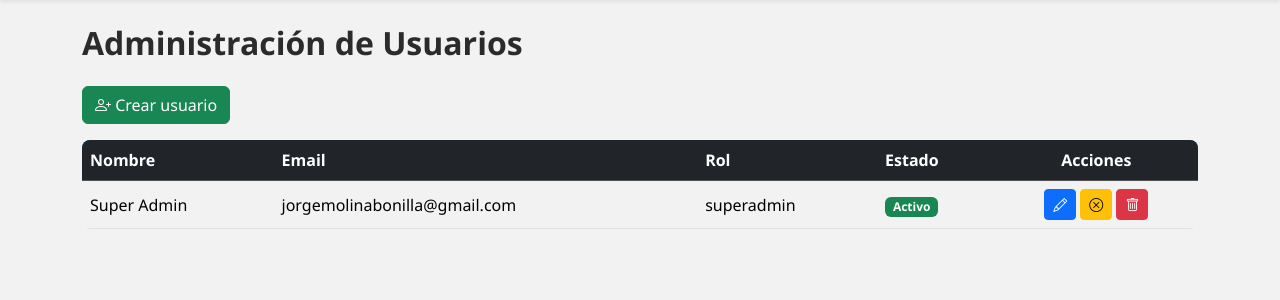
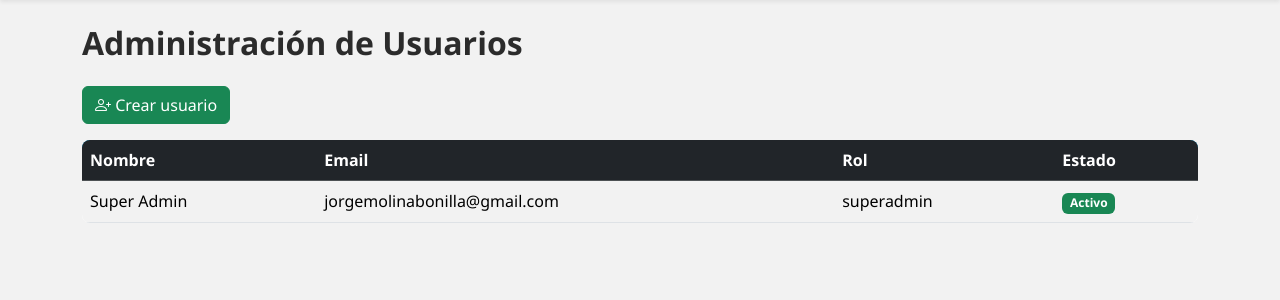
Before and after one commit to luismolinaboni22-art/control_acceso_k9, a Flask app: template templates/admin_users.html in a window 1280 px wide. Shown: the part 75-375 px from the top of the page. Run offline with Flask 3, Linux system fonts and the light colour scheme; the template is opened without the code that fills it: values that come from a table or form of the project are taken from there, others are empty.

Commit message:
Update admin_users.html

```diff
--- a/templates/admin_users.html
+++ b/templates/admin_users.html
@@ -3,21 +3,10 @@
 {% block content %}
 <h2 class="fw-bold mb-4">Administración de Usuarios</h2>
 
-<!-- Botón para crear usuario -->
-<a href="{{ url_for('admin_user_create') }}" class="btn btn-success mb-3">
+<a href="{{ url_for('index') }}" class="btn btn-success mb-3">
     <i class="bi bi-person-plus"></i> Crear usuario
 </a>
 
-<!-- Mensajes flash -->
-{% with messages = get_flashed_messages(with_categories=true) %}
-{% if messages %}
-    {% for category, message in messages %}
-        <div class="flash-message {{ category }}">{{ message }}</div>
-    {% endfor %}
-{% endif %}
-{% endwith %}
-
-<!-- Tabla de usuarios -->
 <table class="table table-striped table-hover align-middle">
     <thead class="table-dark">
         <tr>
@@ -25,7 +14,6 @@
             <th>Email</th>
             <th>Rol</th>
             <th>Estado</th>
-            <th class="text-center">Acciones</th>
         </tr>
     </thead>
     <tbody>
@@ -41,28 +29,9 @@
                     <span class="badge bg-danger">Inactivo</span>
                 {% endif %}
             </td>
-            <td class="text-center">
-                <!-- EDITAR -->
-                <a href="{{ url_for('admin_user_edit', user_id=u.id) }}" class="btn btn-primary btn-sm">
-                    <i class="bi bi-pencil"></i>
-                </a>
-
-                <!-- ACTIVAR / DESACTIVAR -->
-                <form action="{{ url_for('admin_user_toggle', user_id=u.id) }}" method="POST" style="display:inline-block;">
-                    <button class="btn btn-warning btn-sm">
-                        {% if u.active %}<i class="bi bi-x-circle"></i>{% else %}<i class="bi bi-check-circle"></i>{% endif %}
-                    </button>
-                </form>
-
-                <!-- ELIMINAR -->
-                <form action="{{ url_for('admin_user_delete', user_id=u.id) }}" method="POST" style="display:inline-block;" onsubmit="return confirm('¿Seguro que deseas eliminar este usuario?')">
-                    <button class="btn btn-danger btn-sm">
-                        <i class="bi bi-trash"></i>
-                    </button>
-                </form>
-            </td>
         </tr>
         {% endfor %}
     </tbody>
 </table>
+
 {% endblock %}
```
